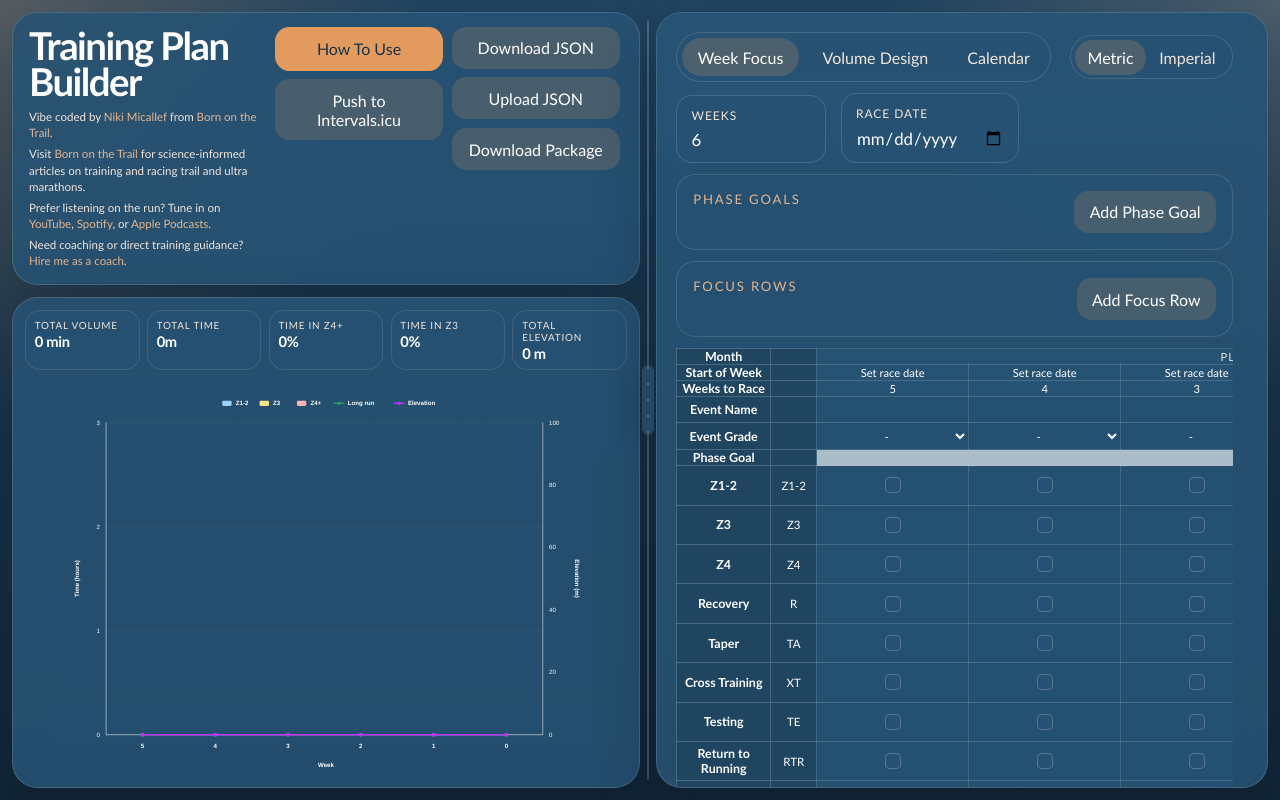
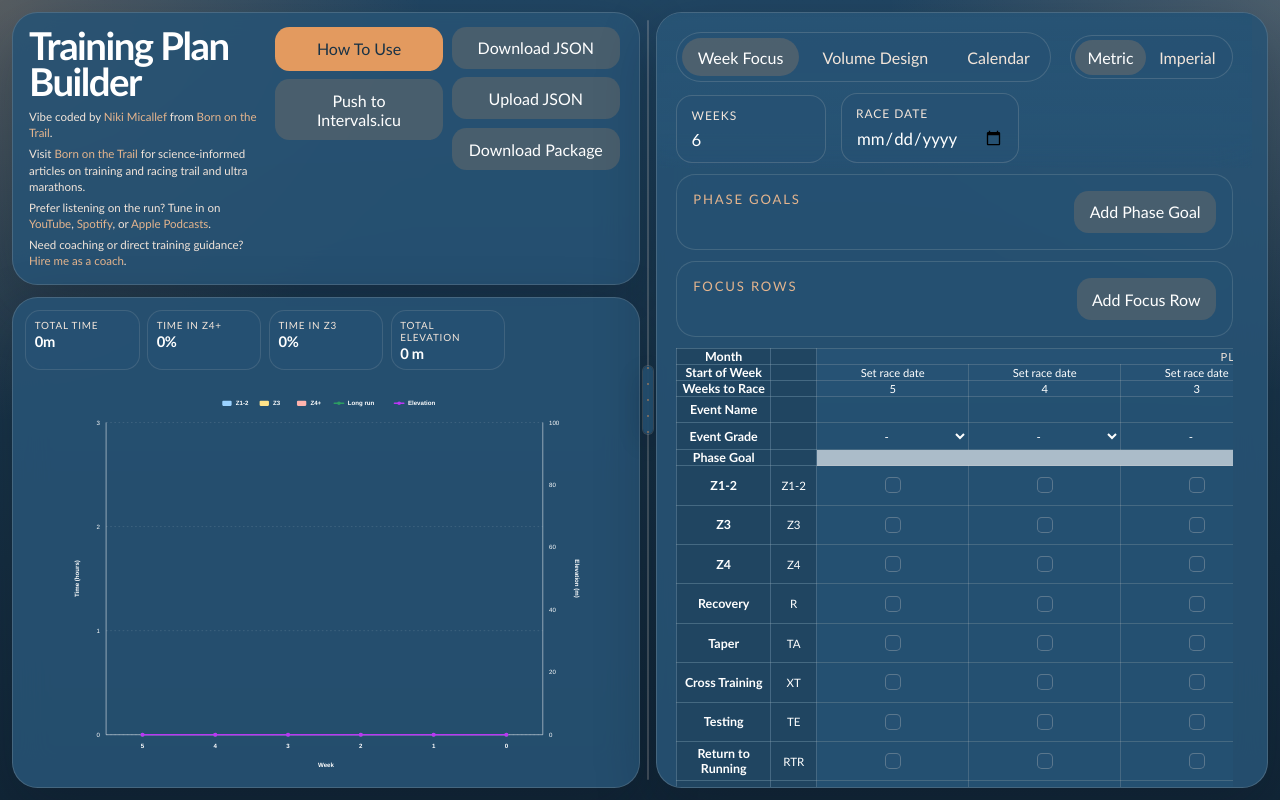
Before and after one commit to nikimicallef/training-plan-overview, a React (Vite) app: page / in a window 1280 px wide. Built offline with nearby package versions, Linux system fonts and the light colour scheme; a web font is replaced by a local one.

Commit message:
- Removed total time tab which was useless

```diff
--- a/src/App.tsx
+++ b/src/App.tsx
@@ -3007,10 +3007,6 @@ export default function App() {
 
           <section className="panel chart-panel" ref={chartExportRef}>
             <div className="chart-summary-strip">
-              <article className="chart-summary-card">
-                <span>Total Volume</span>
-                <strong>{Math.round(totalVolumeMinutes)} min</strong>
-              </article>
               <article className="chart-summary-card">
                 <span>Total Time</span>
                 <strong>{formatMinutes(totalVolumeMinutes)}</strong>
@@ -3975,8 +3971,8 @@ export default function App() {
                   updates immediately.
                 </p>
                 <p>
-                  The summary strip above the chart gives you the total volume, total time, time in
-                  zone, and total elevation across the full plan.
+                  The summary strip above the chart gives you total time, time in zone, and total
+                  elevation across the full plan.
                 </p>
                 <p>
                   Use the <strong>Metric / Imperial</strong> toggle above the planner tabs whenever
```
